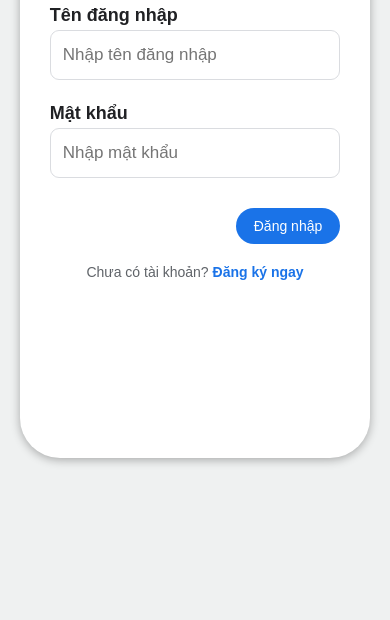
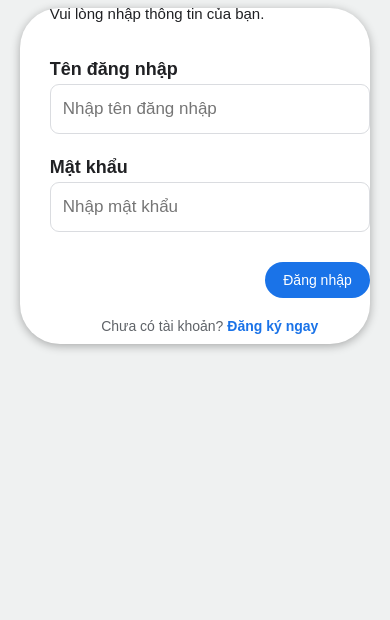
Before and after one commit to tminh2212/spcuoiky, a plain HTML site: page index.html in a window 390 px wide. Shown: the part 224-844 px from the top of the page. Drawn offline with Linux system fonts and the light colour scheme.

Commit message:
Update index.css and index.js

```diff
--- a/index.css
+++ b/index.css
@@ -23,7 +23,7 @@ body {
 .hoptrang {
     width: 1100px;
     max-width: 95vw;
-    height: 400px;
+    min-height: 400px;
     padding: 10px;
     display: flex;
     align-items: flex-start;
@@ -38,9 +38,10 @@ body {
     min-height: 100%;
     border-radius: 40px;
     box-shadow: 0 2px 10px rgba(0,0,0,0.3);
-    display: flex;
-    gap: 48px;
-    align-items: center;
+    display: grid;
+    grid-template-columns: repeat(auto-fit, minmax(320px, 1fr));
+    gap: 32px;
+    align-items: flex-start;
 }
 
 /* Logo trên form */
@@ -52,7 +53,7 @@ body {
 }
 
 .cottrai {
-    width: 44%;
+    width: 100%;
     text-align: left;
     margin-bottom: 5px;
 }
@@ -70,7 +71,7 @@ body {
 
 /* Nhóm form (label + input) */
 .cotphai {
-    flex: 1;
+    width: 100%;
 }
 
 .nhomform {
@@ -159,24 +160,3 @@ body {
 .link-chuyen a:hover {
     text-decoration: underline;
 }
-
-@media (max-width: 900px) {
-    .the {
-        flex-direction: column;
-        align-items: stretch;
-    }
-
-    .cottrai, .cotphai {
-        width: 100%;
-    }
-
-    .hangnut {
-        justify-content: flex-end;
-    }
-}
-
-@media (max-width: 1200px) {
-    .hoptrang {
-        height: 540px;
-    }
-}
--- a/index.js
+++ b/index.js
@@ -1,4 +1,4 @@
-/****************** HỖ TRỢ LOCALSTORAGE ******************/
+/****************** LOCALSTORAGE ******************/
 
 // Lấy danh sách người dùng từ localStorage
 function layDanhSachNguoiDung() {
@@ -20,7 +20,7 @@ function luuNguoiDungHienTai(tendangnhap) {
 }
 
 
-/****************** KHỞI TẠO ADMIN MẶC ĐỊNH ******************/
+/****************** KHỞI TẠO TÀI KHOẢN ADMIN MẶC ĐỊNH ******************/
 
 function khoiTaoAdminMacDinh() {
     var ds = layDanhSachNguoiDung();
@@ -57,15 +57,14 @@ function xuLyDangKy(suKien) {
         if (oThongBao) {
             oThongBao.textContent = "Vui lòng nhập đầy đủ tên đăng nhập và mật khẩu!";
             oThongBao.className = "tb-dangky";
-            oThongBao.style.color = "#D93025"; // đỏ lỗi
+            oThongBao.style.color = "#D93025";
         }
         return;
     }
 
-    // Lấy danh sách người dùng từ localStorage
+    // Kiểm tra trùng tên
     var ds = layDanhSachNguoiDung();
 
-    // Kiểm tra trùng tên
     if (ds[tendn]) {
         if (oThongBao) {
             oThongBao.textContent = "Tên đăng nhập đã tồn tại!";
```
